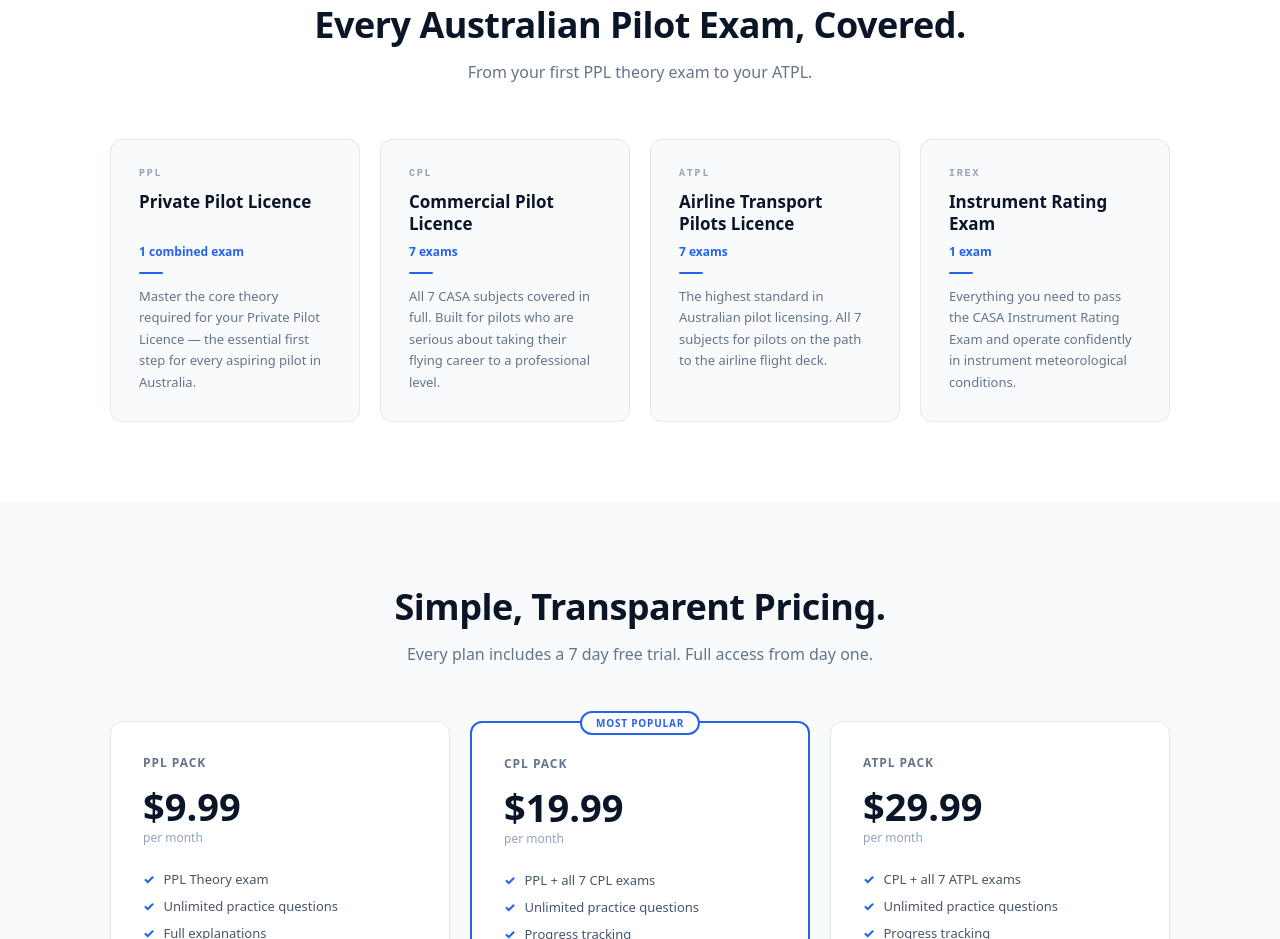
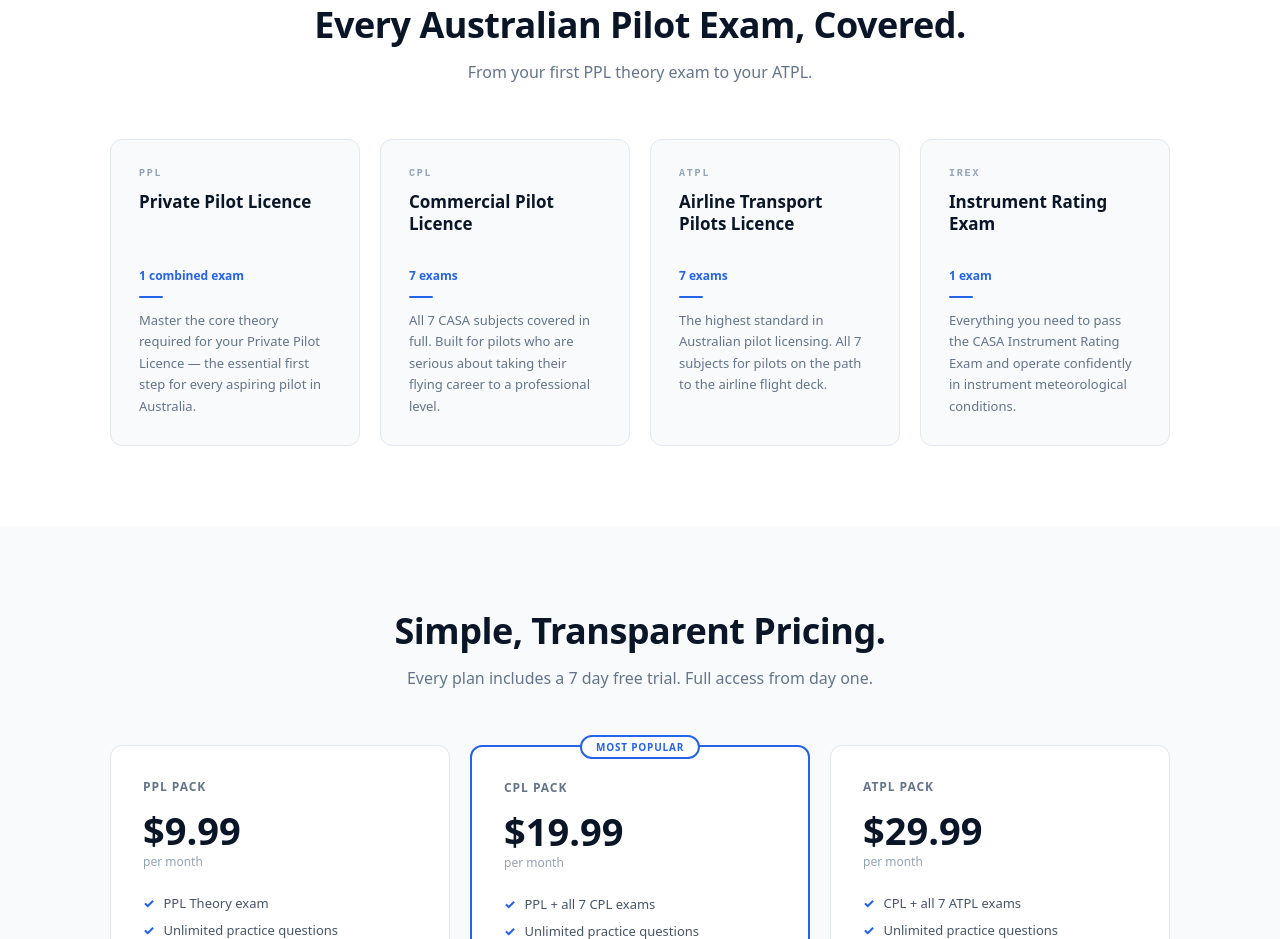
Before and after one commit to daniellongford/V1Study, a Next.js app: page / in a window 1280 px wide. Shown: the part 880-1819 px from the top of the page. Built offline with nearby package versions, Linux system fonts and the light colour scheme.

Commit message:
Update page.tsx

```diff
--- a/app/page.tsx
+++ b/app/page.tsx
@@ -40,13 +40,9 @@ export default function Home() {
       {showIntro && <IntroAnimation onComplete={handleIntroComplete} />}
       <main style={{ minHeight: '100vh', background: '#ffffff', fontFamily: 'system-ui, -apple-system, sans-serif', opacity: contentVisible ? 1 : 0, transition: 'opacity 0.6s ease' }}>
 
-        {/* HERO — full bleed, nav overlaid on top */}
+        {/* HERO */}
         <section style={{ position: 'relative', height: '100vh', minHeight: '650px', display: 'flex', flexDirection: 'column', overflow: 'hidden', margin: 0, padding: 0 }}>
-
-          {/* Background photo — edge to edge, no border */}
           <div style={{ position: 'absolute', inset: 0, backgroundImage: 'url(/IMG_4488.jpeg)', backgroundSize: 'cover', backgroundPosition: 'center 35%', filter: 'brightness(0.52)' }} />
-
-          {/* NAV overlaid on hero */}
           <nav style={{ position: 'relative', zIndex: 10, padding: '1.25rem 2.5rem', display: 'flex', alignItems: 'center', justifyContent: 'space-between' }}>
             <div>
               <span style={{ fontSize: '22px', fontWeight: '800', color: 'white' }}>V1</span>
@@ -60,8 +56,6 @@ export default function Home() {
               <a href="/signup" style={{ color: 'rgba(255,255,255,0.8)', textDecoration: 'none', fontSize: '14px' }}>Sign up</a>
             </div>
           </nav>
-
-          {/* Hero content centred in remaining space */}
           <div style={{ position: 'relative', zIndex: 1, flex: 1, display: 'flex', alignItems: 'center', justifyContent: 'center', textAlign: 'center', padding: '0 2.5rem' }}>
             <div style={{ maxWidth: '800px' }}>
               <p style={{ fontSize: '11px', letterSpacing: '0.3em', color: 'rgba(255,255,255,0.65)', marginBottom: '1.25rem', fontWeight: '700', textTransform: 'uppercase' }}>Australia&apos;s Pilot Exam Prep Platform</p>
@@ -86,7 +80,7 @@ export default function Home() {
               <h2 style={{ fontSize: '36px', fontWeight: '800', color: '#0a1628', letterSpacing: '-0.5px', textAlign: 'center' }}>Every Australian Pilot Exam, Covered.</h2>
               <p style={{ fontSize: '16px', color: '#64748b', marginTop: '0.75rem', textAlign: 'center' }}>From your first PPL theory exam to your ATPL.</p>
             </div>
-            <div style={{ display: 'grid', gridTemplateColumns: 'repeat(4,1fr)', gap: '1.25rem', alignItems: 'stretch' }}>
+            <div style={{ display: 'grid', gridTemplateColumns: 'repeat(4,1fr)', gap: '1.25rem' }}>
               {[
                 { title: 'PPL', full: 'Private Pilot Licence', exams: '1 combined exam', desc: 'Master the core theory required for your Private Pilot Licence — the essential first step for every aspiring pilot in Australia.' },
                 { title: 'CPL', full: 'Commercial Pilot Licence', exams: '7 exams', desc: 'All 7 CASA subjects covered in full. Built for pilots who are serious about taking their flying career to a professional level.' },
@@ -96,7 +90,7 @@ export default function Home() {
                 return (
                   <div key={item.title} style={{ background: '#f8fafc', borderRadius: '12px', padding: '1.75rem', border: '1px solid #e2e8f0', display: 'flex', flexDirection: 'column' }}>
                     <div style={{ fontSize: '10px', fontWeight: '700', color: '#94a3b8', letterSpacing: '0.18em', fontFamily: 'monospace', marginBottom: '0.75rem', textTransform: 'uppercase' }}>{item.title}</div>
-                    <div style={{ fontSize: '17px', fontWeight: '700', color: '#0a1628', marginBottom: '4px', lineHeight: 1.3, minHeight: '48px' }}>{item.full}</div>
+                    <div style={{ fontSize: '17px', fontWeight: '700', color: '#0a1628', marginBottom: '4px', lineHeight: 1.3, minHeight: '72px', display: 'flex', alignItems: 'flex-start' }}>{item.full}</div>
                     <div style={{ fontSize: '12px', color: '#2563eb', fontWeight: '600', marginBottom: '0.75rem' }}>{item.exams}</div>
                     <div style={{ width: '24px', height: '2px', background: '#2563eb', borderRadius: '99px', marginBottom: '0.75rem' }} />
                     <div style={{ fontSize: '13px', color: '#64748b', lineHeight: 1.65 }}>{item.desc}</div>
@@ -177,7 +171,7 @@ export default function Home() {
           </div>
         </section>
 
-        {/* CONTACT — full bleed photo at bottom of page */}
+        {/* CONTACT */}
         <section style={{ position: 'relative', overflow: 'hidden', minHeight: '420px', display: 'flex', alignItems: 'center', justifyContent: 'center', margin: '0', padding: '0', width: '100%' }}>
           <div style={{ position: 'absolute', inset: 0, backgroundImage: 'url(/contact-hero.jpg)', backgroundSize: 'cover', backgroundPosition: 'center 45%', filter: 'brightness(0.45)' }} />
           <div style={{ position: 'relative', zIndex: 1, padding: '6rem 2.5rem', textAlign: 'center', width: '100%' }}>
```
